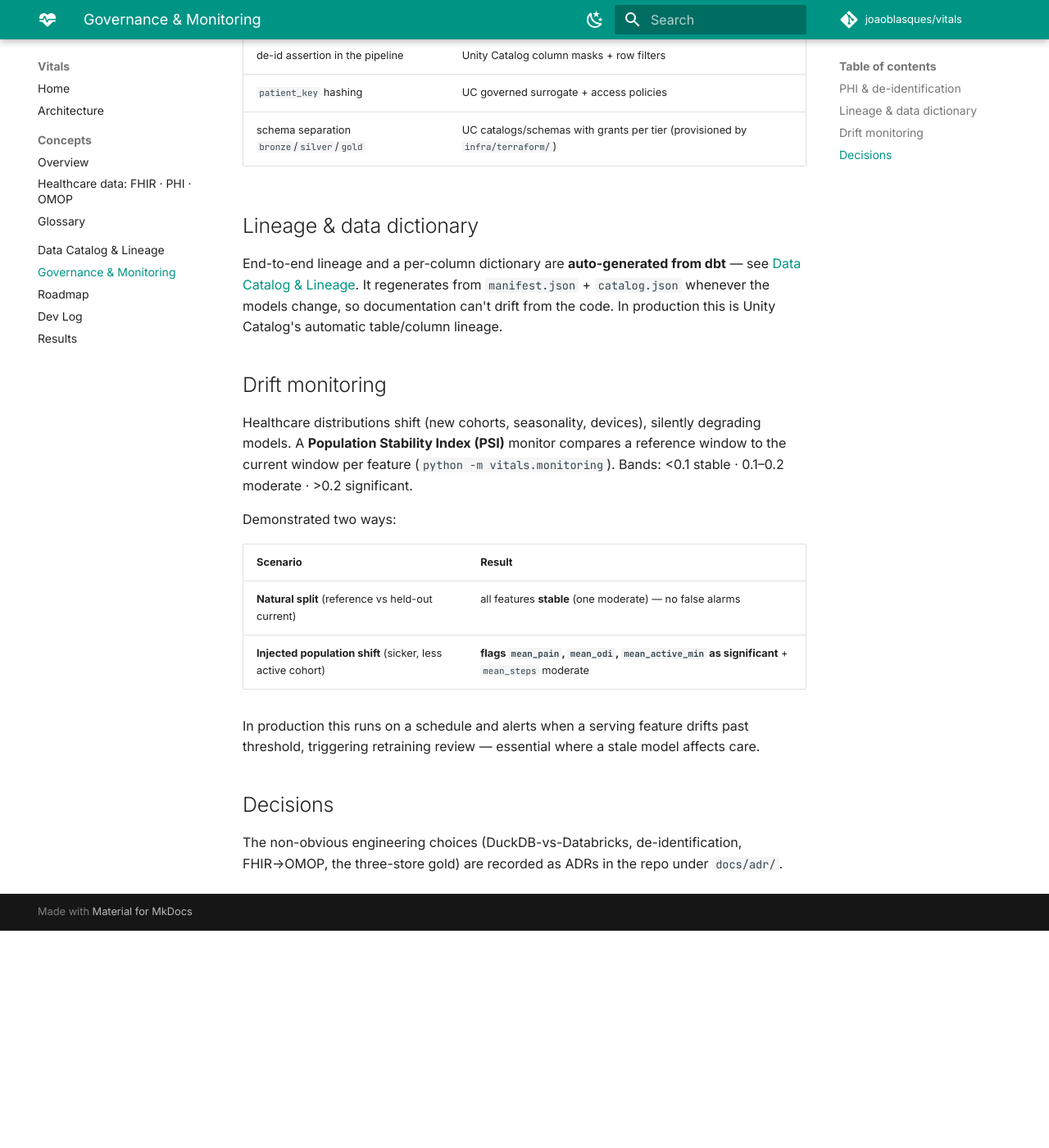
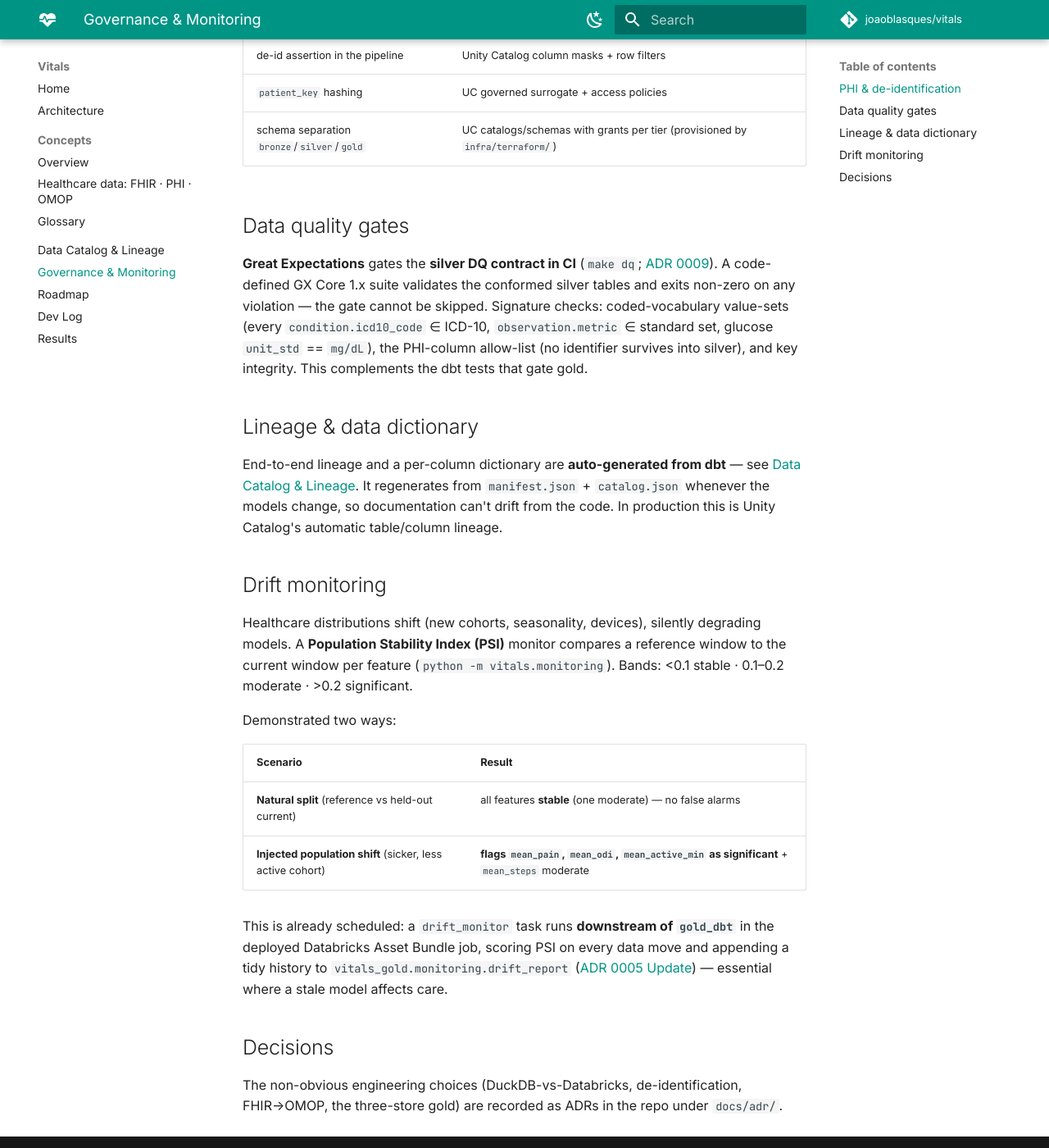
Before and after one commit to joaoblasques/vitals, an MkDocs documentation site: the page built from website/docs/governance.md, in a window 1280 px wide and 1400 px high, scrolled down 762 px. Shown: the whole window at 82% size. Built offline with MkDocs 1.6.1 and Material for MkDocs 9.7.7, drawn with Linux system fonts in a browser that asks for light colours; comment, search, counter and statistics services are not loaded; before the commit the page ends 1897 px from its top, so only the background shows below that.

Commit message:
docs(site): index pitch + governance name the GE DQ gate; final strict build clean
Co-Authored-By: Claude Opus 4.8 (1M context) <noreply@anthropic.com>
Claude-Session: https://claude.ai/code/session_01F1hdqzju3WbgEALYreWUjk

```diff
--- a/website/docs/governance.md
+++ b/website/docs/governance.md
@@ -23,6 +23,16 @@ pipeline if any PHI column survives into silver.
 | `patient_key` hashing | UC governed surrogate + access policies |
 | schema separation `bronze`/`silver`/`gold` | UC catalogs/schemas with grants per tier (provisioned by `infra/terraform/`) |
 
+## Data quality gates
+
+**Great Expectations** gates the **silver DQ contract in CI** (`make dq`;
+[ADR 0009](https://github.com/joaoblasques/vitals/blob/main/docs/adr/0009-great-expectations-silver-dq.md)).
+A code-defined GX Core 1.x suite validates the conformed silver tables and exits non-zero on any
+violation — the gate cannot be skipped. Signature checks: coded-vocabulary value-sets (every
+`condition.icd10_code` ∈ ICD-10, `observation.metric` ∈ standard set, glucose `unit_std` ==
+`mg/dL`), the PHI-column allow-list (no identifier survives into silver), and key integrity. This
+complements the dbt tests that gate gold.
+
 ## Lineage & data dictionary
 
 End-to-end lineage and a per-column dictionary are **auto-generated from dbt** — see
@@ -43,8 +53,11 @@ Demonstrated two ways:
 | **Natural split** (reference vs held-out current) | all features **stable** (one moderate) — no false alarms |
 | **Injected population shift** (sicker, less active cohort) | **flags `mean_pain`, `mean_odi`, `mean_active_min` as significant** + `mean_steps` moderate |
 
-In production this runs on a schedule and alerts when a serving feature drifts past threshold,
-triggering retraining review — essential where a stale model affects care.
+This is already scheduled: a `drift_monitor` task runs **downstream of `gold_dbt`** in the
+deployed Databricks Asset Bundle job, scoring PSI on every data move and appending a tidy history
+to `vitals_gold.monitoring.drift_report`
+([ADR 0005 Update](https://github.com/joaoblasques/vitals/blob/main/docs/adr/0005-spark-execution-databricks-connect.md))
+— essential where a stale model affects care.
 
 ## Decisions
 
```
Also changed, not shown: website/docs/index.md (+3 -0 lines).
